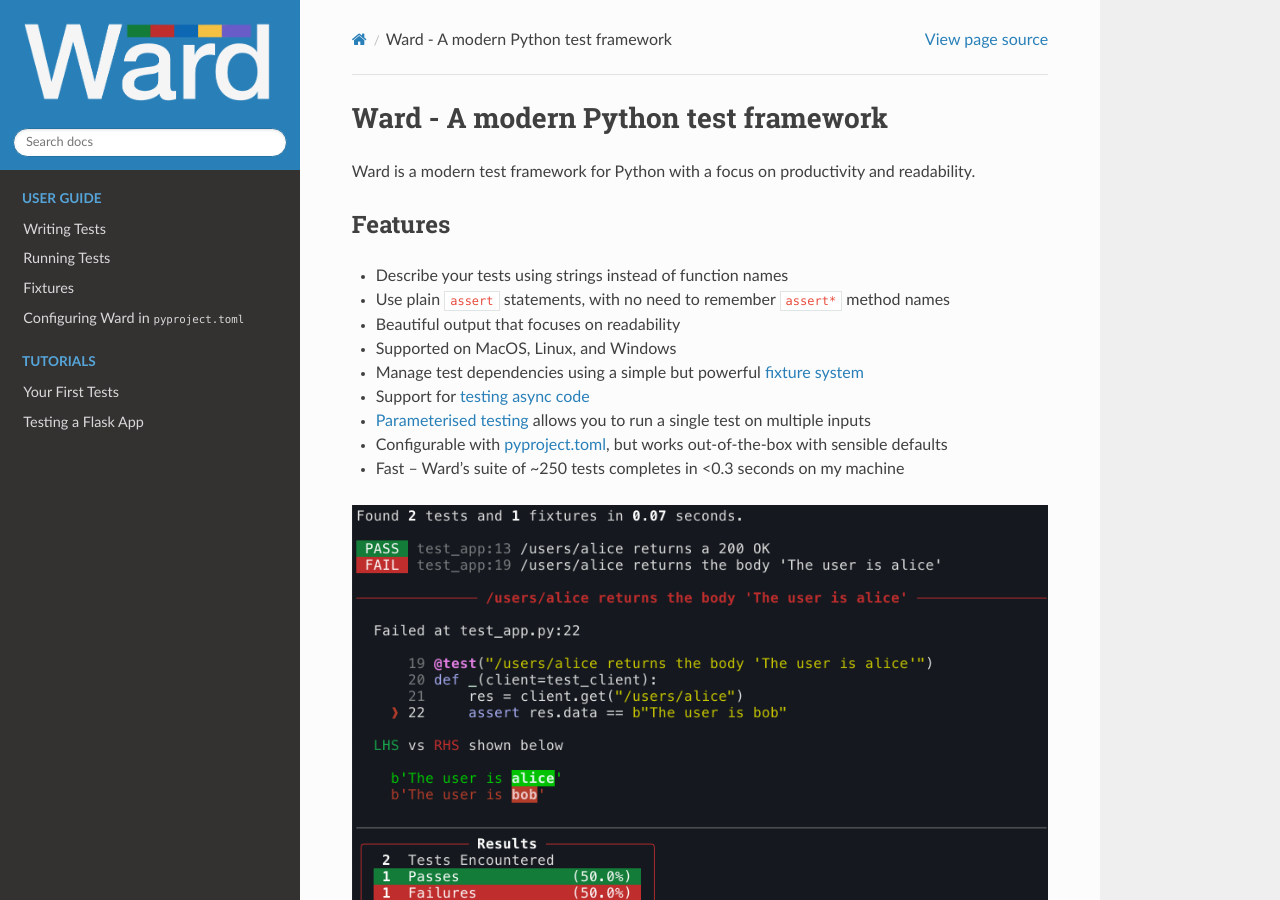
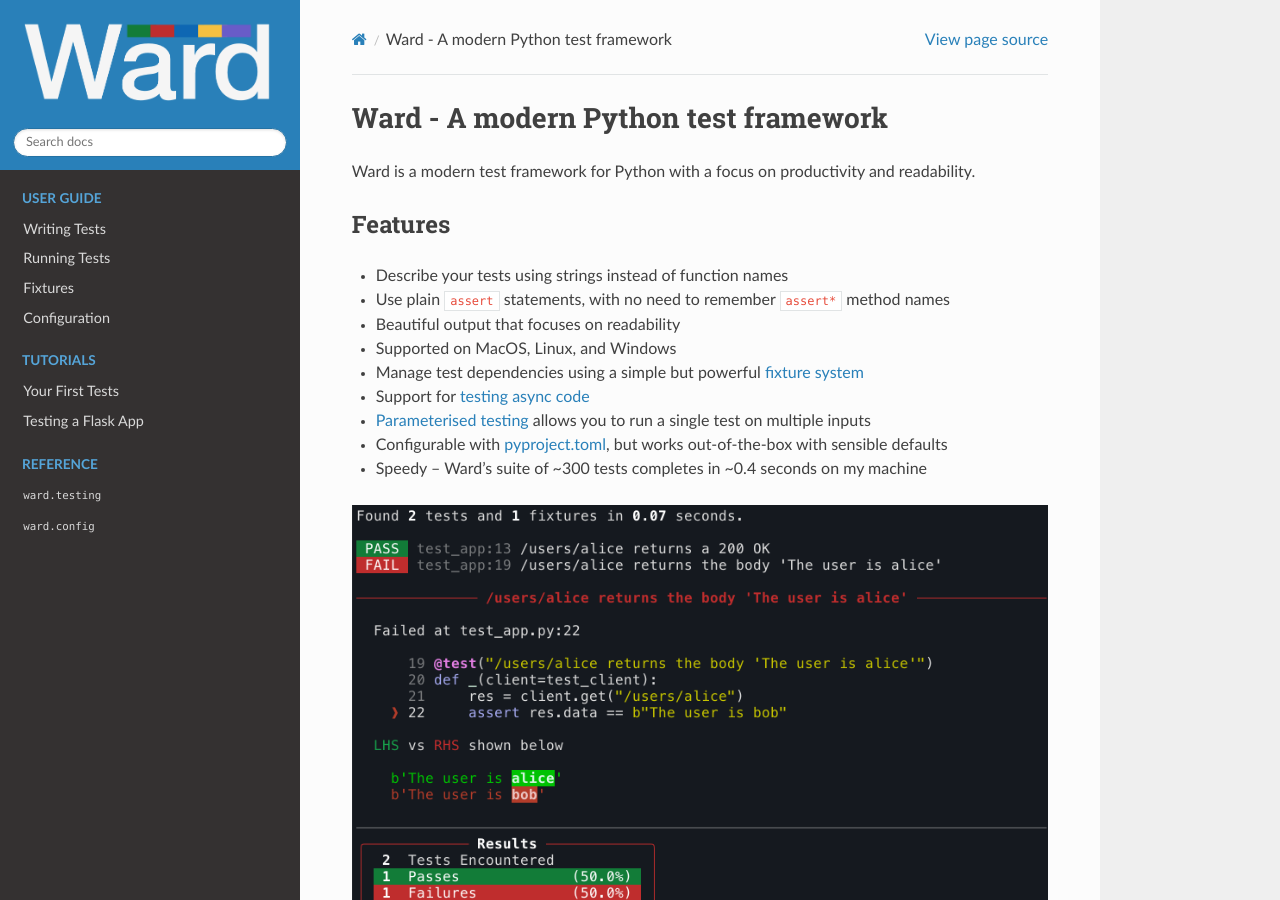
Before and after one commit to darrenburns/ward, a Sphinx documentation site: the page built from docs/source/index.rst, in a window 1280 px wide and 900 px high. Built offline with Sphinx 7.4.7 and the Read the Docs theme 2.0.0, drawn with Linux system fonts in a browser that asks for light colours; some of the changed text lies outside the part shown.

Commit message:
Expanding docs: add reference section

```diff
--- a/docs/source/guide/pyproject.toml.rst
+++ b/docs/source/guide/pyproject.toml.rst
@@ -1,7 +1,7 @@
 .. _pyproject:
 
-Configuring Ward in ``pyproject.toml``
-========================================
+Configuration
+=============
 
 How does Ward use ``pyproject.toml``?
 -------------------------------------
@@ -40,3 +40,4 @@
     output-mode = "test-per-line"  # or 'dots-global', 'dot-module'
     fail-limit = 20  # stop the run if 20 fails occur
     search = "my_function"  # search in test body or description
+    progress-style = ["bar"]  # display a progress bar during the run
--- a/docs/source/index.rst
+++ b/docs/source/index.rst
@@ -13,7 +13,7 @@
 * Support for :ref:`testing async code<async_tests>`
 * :ref:`Parameterised testing <parameterisation>` allows you to run a single test on multiple inputs
 * Configurable with :ref:`pyproject.toml<pyproject>`, but works out-of-the-box with sensible defaults
-* Fast -- Ward's suite of ~250 tests completes in <0.3 seconds on my machine
+* Speedy -- Ward's suite of ~300 tests completes in ~0.4 seconds on my machine
 
 .. image:: ./_static/intro_screenshot.png
     :align: center
@@ -58,3 +58,11 @@
 
     tutorials/first_tests.rst
     tutorials/testing_flask.rst
+
+.. toctree::
+    :maxdepth: 2
+    :caption: Reference
+    :glob:
+
+    reference/testing.rst
+    reference/config.rst
--- /dev/null
+++ b/docs/source/reference/config.rst
@@ -0,0 +1,5 @@
+``ward.config``
+=================
+
+.. automodule:: ward.config
+    :members:
--- /dev/null
+++ b/docs/source/reference/testing.rst
@@ -0,0 +1,5 @@
+``ward.testing``
+===================
+
+.. automodule:: ward.testing
+    :members:
```
